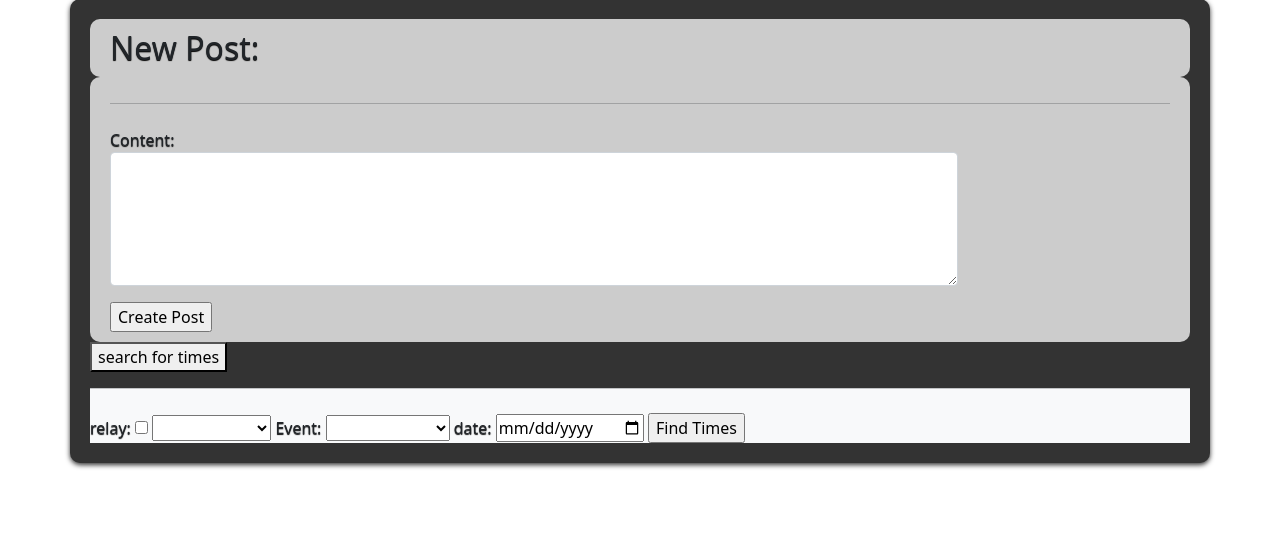
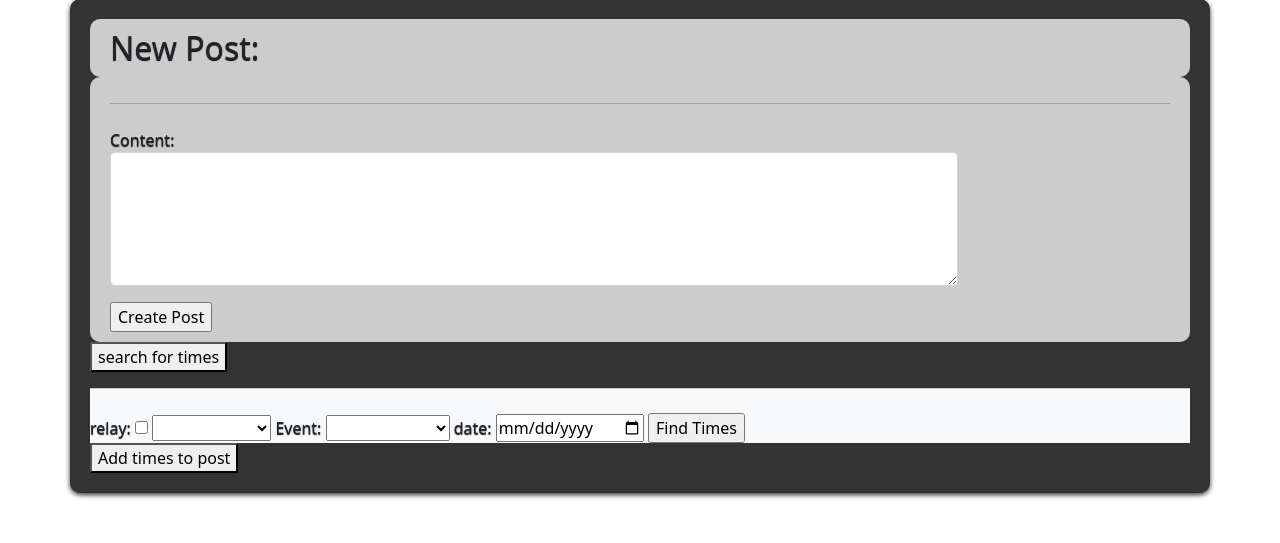
Before and after one commit to Schneider-Alex/OnTrack, a Flask app: template flask_app/templates/create_post.html in a window 1280 px wide. Shown: the part 97-640 px from the top of the page. Run offline with Flask 2, Linux system fonts and the light colour scheme; the template is opened without the code that fills it: most values are stand-ins (such as "Sample title", 1, 10 or a date in 2020).

Commit message:
Add time search and button to display times in post.  Its FAR from ideal but its a start

```diff
--- a/flask_app/static/script.js
+++ b/flask_app/static/script.js
@@ -204,3 +204,9 @@ searchForTimes.addEventListener("click", function () {
   <input type="submit" name="" id="" value="Find Times" />
 </form>`;
 });
+
+let postBox = document.getElementById("Textarea-post");
+addTime.addEventListener("click", function () {
+    searchResults = document.getElementById("search_results");
+    postBox.innerText += searchResults.innerText;
+});
--- a/flask_app/templates/create_post.html
+++ b/flask_app/templates/create_post.html
@@ -73,6 +73,8 @@
         <input type="submit" name="" id="" value="Find Times" />
     </form>
 
+    <button id="addTime">Add times to post</button>
+
     <div id="search_results" class="bg-light"></div>
     <div id="searchTools"></div>
 
```
